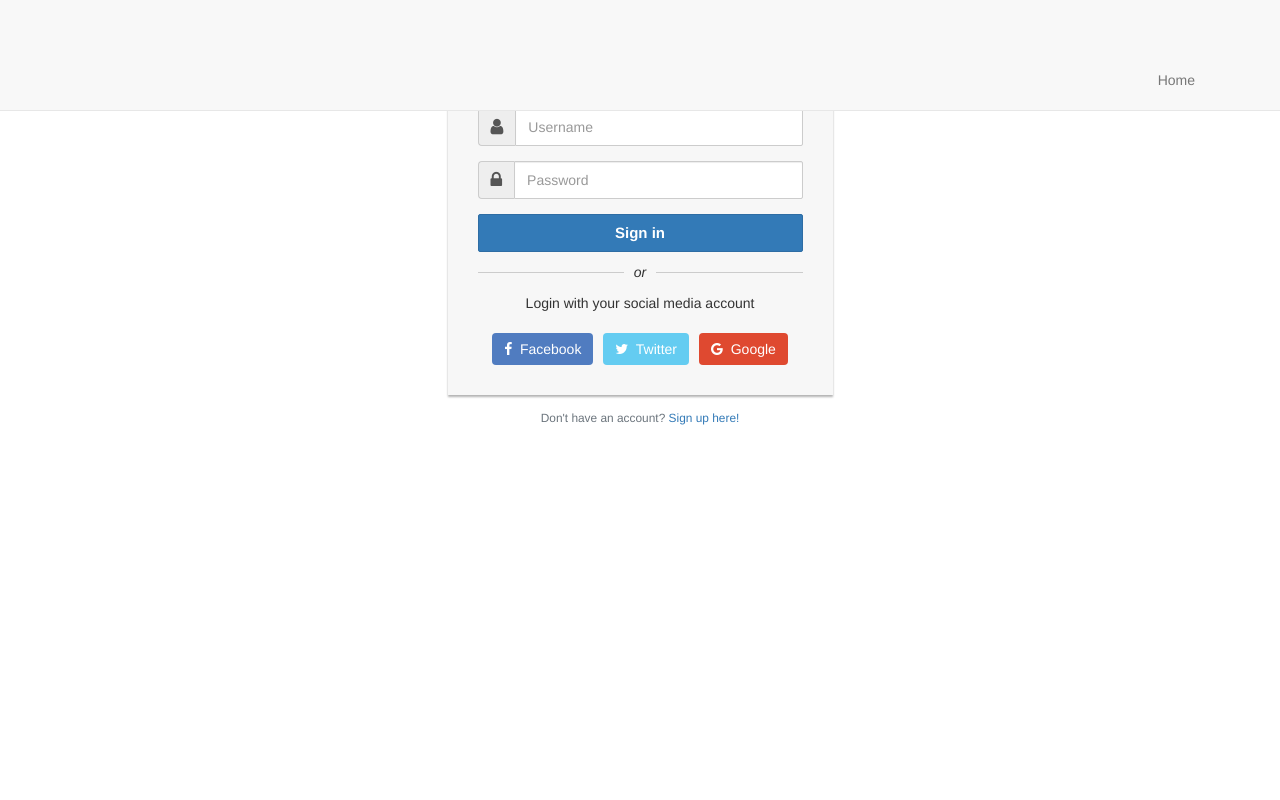
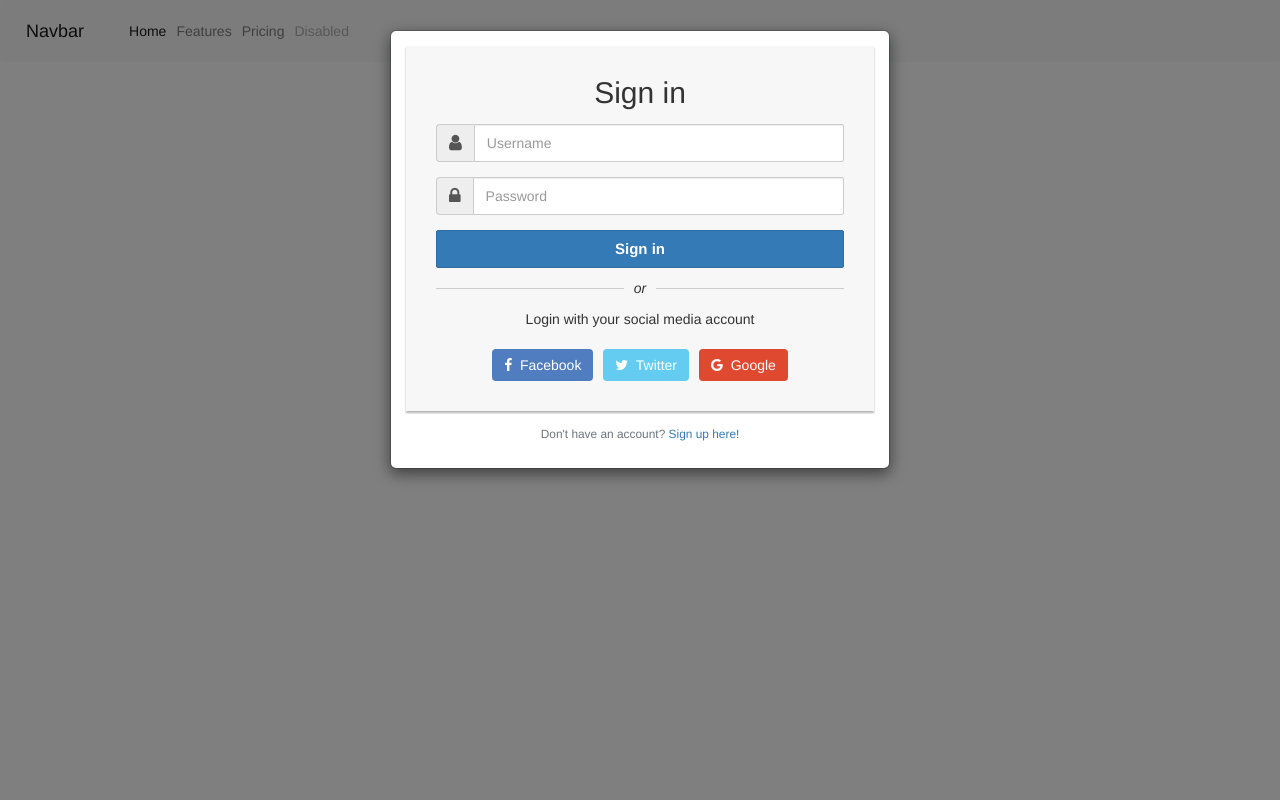
Before and after one commit to MR-Stan/Look-Out, a Node server app: page /login in a window 1280 px wide. Run offline with Node 20, Linux system fonts and the light colour scheme; some libraries are stand-ins or nearby versions.

Commit message:
implemented login modal

```diff
--- a/public/js/home.js
+++ b/public/js/home.js
@@ -1,5 +1,5 @@
 // when the page loads, check to see if logged in, if not prompt with login modal
 window.onload = function {
     console.log("test");
-    $('#logInModal').modal();
+    $('#logInModal').modal("show");
 }
--- a/public/js/login.js
+++ b/public/js/login.js
@@ -1,20 +1,8 @@
-$(document).ready(function () {
-    console.log("ready");
-    // login button event handler
-    $("#logInBtn").click(function () {
-        event.preventDefault();
-        console.log("success");
-        // userInfo variable is formatting the input to match the get in apiRoutes.js
-        const userInfo = $("#username").text().trim() +
-            '/' +
-            $("#password").text().trim();
-        console.log(userInfo);
-
-        // $.ajax({
-        //     url: "/api/login/" + userInfo,
-        //     method: "POST"
-        // }).then(function (response) {
-        //     console.log(response);
-        // });
+// opens login modal on page load and prevents unwanted closure
+$(function () {
+    console.log("test");
+    $('#logInModal').modal({
+        show: 'true',
+        backdrop: 'static', // prevents closing by clicking out of modal
     });
 });
--- a/routes/htmlRoutes.js
+++ b/routes/htmlRoutes.js
@@ -10,7 +10,7 @@ module.exports = function (app) {
 
     // if jwt.verify does not yield an error then render home.handlebars
     try {
-      const decoded = jwt.verify(token, "secretkey");
+      jwt.verify(token, "secretkey");
       res.render("home");
     }
     // if jwt.verify yields an error then yield login.handlebars
--- a/server.js
+++ b/server.js
@@ -1,24 +1,40 @@
 // Dependencies
 // ----------------------------------------------------
 
+// npm path - joins paths with out platform specific delimiters
+const path = require("path");
+
 // npm express - web framework for node
-const express = require("express");
+const express = require('express');
 
 // npm express-handlebars - handlebars templating engine for express
-const exphbs = require("express-handlebars");
+const exphbs = require('express-handlebars');
 
 // npm cors - enables cross origin resource sharing
-const cors = require("cors");
+const cors = require('cors');
 
 // npm cookie-parser - parse HTTP request cookies
-const cookieParser = require("cookie-parser");
+const cookieParser = require('cookie-parser');
 
 // require models folder - defaults to index.js
-const db = require("./models");
+const db = require('./models');
 // ----------------------------------------------------
 
 // starting the server
-const app = express();
+// const app = express();
+const app = express(),
+
+  hbs = exphbs.create({
+
+    defaultLayout: 'main',
+    helpers: {
+      section: function (name, options) {
+        if (!this._sections) { this._sections = {} };
+        this._sections[name] = options.fn(this);
+        return null;
+      }
+    }
+  });
 
 // setting the port
 const PORT = process.env.PORT || 3000;
@@ -27,28 +43,22 @@ const PORT = process.env.PORT || 3000;
 // ----------------------------------------------------
 app.use(express.urlencoded({ extended: false }));
 app.use(express.json());
-app.use(express.static("public"));
+app.use(express.static('public'));
 app.use(cors());
 app.use(cookieParser());
 // ----------------------------------------------------
 
 // Handlebars
 // ----------------------------------------------------
-app.engine(
-  "handlebars",
-  exphbs({
-    defaultLayout: "main",
-    layoutsDir: __dirname + '/views/layouts/',
-    partialsDir: __dirname + '/views/partials/'
-  })
-);
-app.set("view engine", "handlebars");
+app.set('views', path.join(__dirname, 'views'));
+app.engine('handlebars', hbs.engine);
+app.set('view engine', 'handlebars');
 // ----------------------------------------------------
 
 // Routes
 // ----------------------------------------------------
-require("./routes/apiRoutes")(app);
-require("./routes/htmlRoutes")(app);
+require('./routes/apiRoutes')(app);
+require('./routes/htmlRoutes')(app);
 // ----------------------------------------------------
 
 //
@@ -56,7 +66,7 @@ var syncOptions = { force: false };
 
 // If running a test, set syncOptions.force to true
 // clearing the `testdb`
-if (process.env.NODE_ENV === "test") {
+if (process.env.NODE_ENV === 'test') {
   syncOptions.force = true;
 }
 
@@ -64,7 +74,7 @@ if (process.env.NODE_ENV === "test") {
 db.sequelize.sync(syncOptions).then(function () {
   app.listen(PORT, function () {
     console.log(
-      "==> 🌎  Listening on port %s. Visit http://localhost:%s/ in your browser.",
+      '==> 🌎  Listening on port %s. Visit http://localhost:%s/ in your browser.',
       PORT,
       PORT
     );
--- a/views/layouts/main.handlebars
+++ b/views/layouts/main.handlebars
@@ -28,6 +28,9 @@
   <!-- body from home.handlebars -->
   {{{body}}}
 
+  {{!-- log in modal script --}}
+  {{{_sections.script}}}
+
   <!-- footer from partial footer.handlebars -->
   {{> footer }}
 
--- /dev/null
+++ b/views/layouts/scripts.js
@@ -0,0 +1 @@
+// handlebars scripts
--- a/views/login.handlebars
+++ b/views/login.handlebars
@@ -16,13 +16,20 @@
 <body>
     <div class="login-form">
 
+        <!-- modal -->
+        <div class="modal inmodal fade" data-keyboard="false" id="logInModal" tabindex="-1" role="dialog"
+            aria-hidden="true">
+            <div class="modal-dialog" role="document">
+                <div class="modal-content">
+                    <div class="modal-body">
                         <form method="POST" action="/login/submit">
                             <h2 class="text-center">Sign in</h2>
 
                             <div class="form-group">
                                 <div class="input-group">
                                     <span class="input-group-addon"><i class="fa fa-user"></i></span>
-                    <input type="text" class="form-control" name="username" placeholder="Username" required="required">
+                                    <input type="text" class="form-control" name="username" placeholder="Username"
+                                        required="required">
                                 </div>
                             </div>
 
@@ -35,7 +42,8 @@
                             </div>
 
                             <div class="form-group">
-                <button type="submit" class="btn btn-primary login-btn btn-block" id="logInBtn">Sign in</button>
+                                <button type="submit" class="btn btn-primary login-btn btn-block" id="logInBtn">Sign
+                                    in</button>
                             </div>
 
                             <div class="or-seperator"><i>or</i></div>
@@ -49,8 +57,16 @@
                         </form>
                         <p class="text-center text-muted small">Don't have an account? <a href="#">Sign up here!</a></p>
                     </div>
+                </div>
+            </div>
+        </div>
+    </div>
+
+    {{!-- login modal script --}}
+    {{#section 'script'}}
+    <script type="text/javascript" src="/js/login.js"></script>
+    {{/section}}
+
 </body>
 
-<script type="text/javascript" src="../public/js/login.js"></script>
-
 </html>
--- a/views/partials/footer.handlebars
+++ b/views/partials/footer.handlebars
@@ -0,0 +1,5 @@
+<footer class="page-footer font-small blue">
+    <div class="footer-copyright text-center py-3">© 2020 Copyright:
+        <a href="https://mdbootstrap.com/education/bootstrap/"> MDBootstrap.com</a>
+    </div>
+</footer>
--- a/views/partials/header.handlebars
+++ b/views/partials/header.handlebars
@@ -1,59 +1,23 @@
-<!-- Fixed navbar -->
-<nav class="navbar navbar-default navbar-fixed-top">
-    <div class="container">
-        <div class="navbar-header navbar-left pull-left">
-            <a class="navbar-brand" href="{{ eventurls.main_page_url }}">
-                {{#if eventurls.logo_url}}
-                <img alt="{{eventurls.name}}" class="logo logo-dark" src="{{  eventurls.logo_url }}">
-                {{else}}
-                {{ eventurls.name }}
-                {{/if}}
-            </a>
-        </div>
-        <div class="navbar-header navbar-right pull-right">
-            <ul style="margin-left:20px" class="nav navbar-nav pull-left">
-                {{#sociallinks}}
-                {{#if show}}
-                <li class="pull-left"><a href="{{link}}" style="padding-right:0; padding-left:0;margin-left:15px"><i
-                            class="fa fa-lg fa-{{icon}}" aria-hidden="true" title="{{{icon}}}"></i></a></li>
-                {{/if}}
-                {{/sociallinks}}
-            </ul>
-            <button type="button" class="navbar-toggle" data-toggle="collapse" data-target=".navbar-collapse"
-                style="margin-left:1em;margin-top:1em;">
-                <span class="sr-only">Toggle navigation</span>
-                <span class="icon-bar"></span>
-                <span class="icon-bar"></span>
-                <span class="icon-bar"></span>
+<nav class="navbar navbar-expand-lg navbar-light bg-light">
+    <a class="navbar-brand" href="#">Navbar</a>
+    <button class="navbar-toggler" type="button" data-toggle="collapse" data-target="#navbarNav"
+        aria-controls="navbarNav" aria-expanded="false" aria-label="Toggle navigation">
+        <span class="navbar-toggler-icon"></span>
     </button>
-        </div>
-
-        <div class="hidden-lg hidden-md hidden-sm clearfix"></div>
-        <div class="collapse navbar-collapse">
-            <ul class="nav navbar-nav navbar-right">
-                <li class="navlink"><a id="homelink" href="index.html">Home</a>
-                    {{#if timeList}}
-                <li class="navlink">
-                    <a id="schedulelink" href="schedule.html">
-                        Schedule</a>
+    <div class="collapse navbar-collapse" id="navbarNav">
+        <ul class="navbar-nav">
+            <li class="nav-item active">
+                <a class="nav-link" href="#">Home <span class="sr-only">(current)</span></a>
             </li>
-                {{/if}}
-                {{#if tracks}}
-                <li class="navlink">
-                    <a id="trackslink" href="tracks.html">Tracks</a>
+            <li class="nav-item">
+                <a class="nav-link" href="#">Features</a>
             </li>
-                {{/if}}
-                {{#if roomsinfo}}
-                <li class="navlink">
-                    <a id="roomslink" href="rooms.html">Rooms</a>
+            <li class="nav-item">
+                <a class="nav-link" href="#">Pricing</a>
             </li>
-                {{/if}}
-                {{#if speakerslist}}
-                <li class="navlink">
-                    <a id="speakerslink" href="speakers.html">Speakers</a>
+            <li class="nav-item">
+                <a class="nav-link disabled" href="#">Disabled</a>
             </li>
-                {{/if}}
         </ul>
     </div>
-    </div>
 </nav>
```
Also changed, not shown: views/home.handlebars (+2 -29 lines), public/styles/styles.css (deleted). Lines whose indentation alone changed are shown as unchanged.
